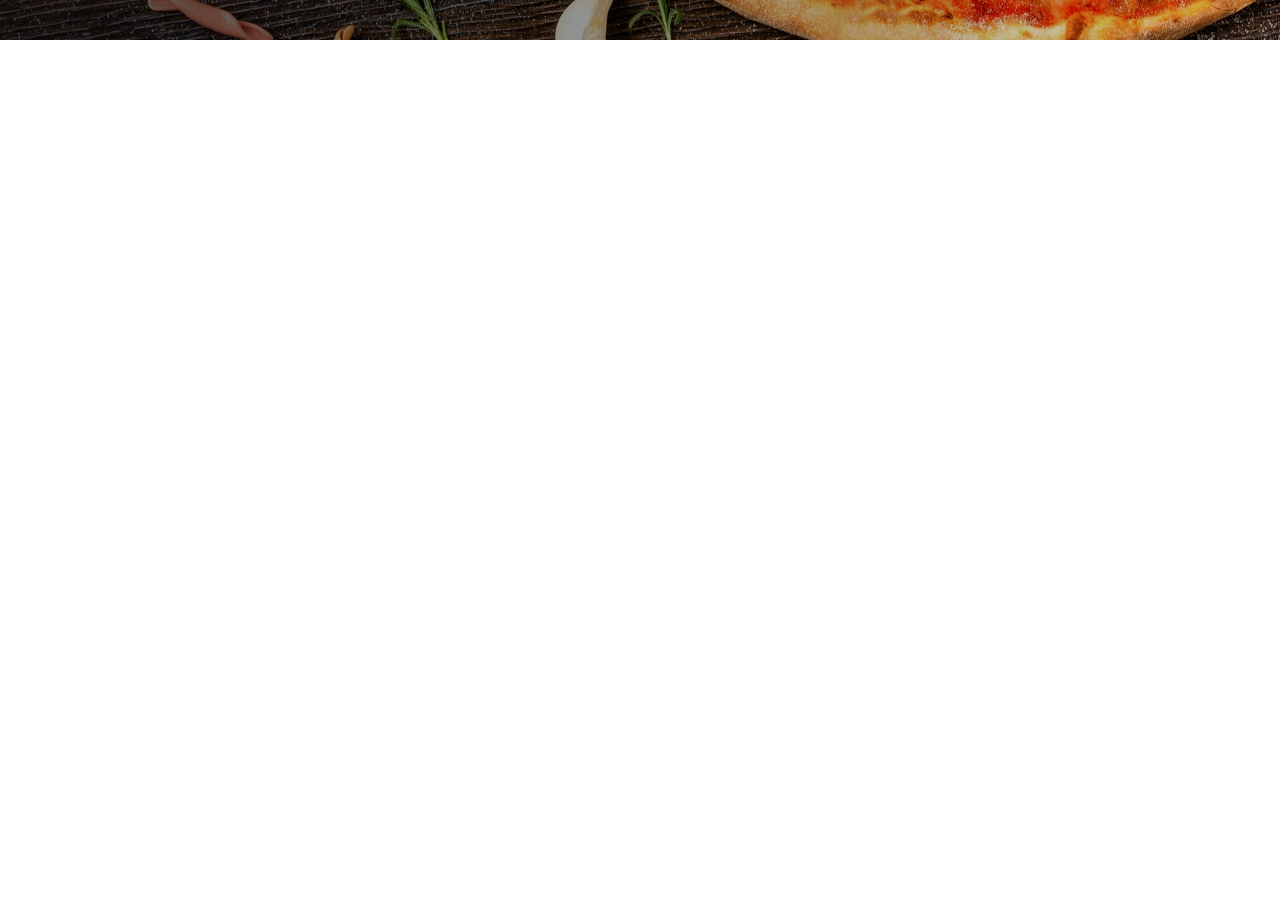
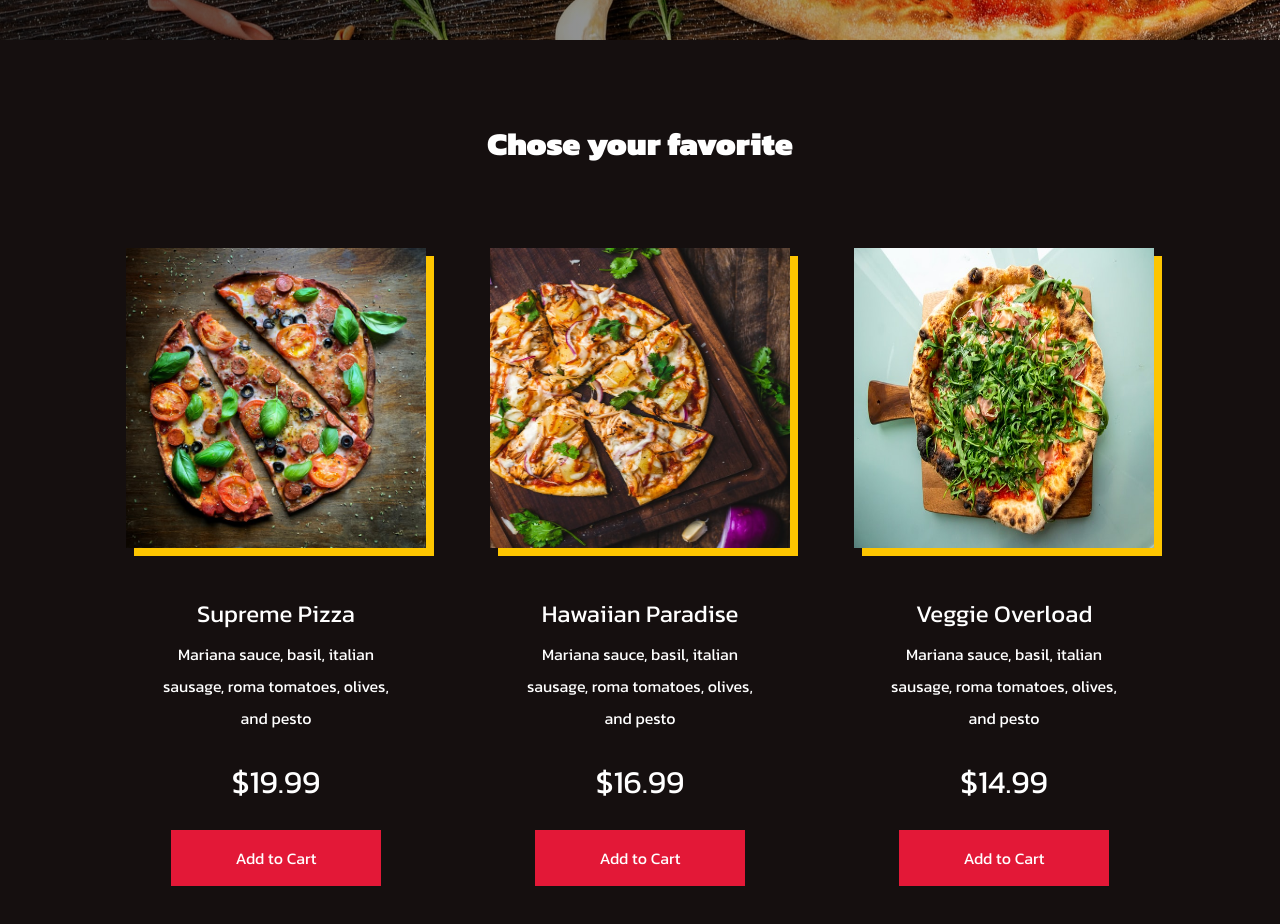
Before and after one commit to thuccv98/pizza, a React (Create React App) app: page / in a window 1280 px wide. Shown: the part 760-1684 px from the top of the page. Before the commit the page ends 880 px from the top, so only its background shows below. Built offline with nearby package versions, Linux system fonts and the light colour scheme.

Commit message:
Create products component

```diff
--- a/src/App.js
+++ b/src/App.js
@@ -1,12 +1,15 @@
 import { BrowserRouter as Router } from 'react-router-dom';
 import { GlobalStyle } from './globalStyle';
 import Hero from './components/Hero';
+import Products from './components/Products';
+import { productData } from './data/productData';
 
 function App() {
   return (
     <Router>
       <GlobalStyle />
       <Hero />
+      <Products heading="Chose your favorite" data={productData} />
     </Router>
   );
 }
--- /dev/null
+++ b/src/components/Products.js
@@ -0,0 +1,98 @@
+import styled from 'styled-components';
+
+const ProductsContainer = styled.div`
+  width: 100vw;
+  min-height: 100vh;
+  padding: 5rem calc((100vh - 1300px) / 2);
+  background: #150f0f;
+  color: #fff;
+`;
+
+const ProductWraper = styled.div`
+  display: flex;
+  flex-wrap: wrap;
+  justify-content: center;
+  margin: 0 auto;
+`;
+
+const ProductCard = styled.div`
+  margin: 0 2rem;
+  line-height: 2;
+  width: 300px;
+`;
+
+const ProductImg = styled.img`
+  height: 300px;
+  min-width: 300px;
+  max-width: 100%;
+  box-shadow: 8px 8px #fdc500;
+`;
+
+const ProductsHeading = styled.h1`
+  font-size: clamp(2rem, 2.5vw, 3rem);
+  text-align: center;
+  margin-bottom: 5rem;
+`;
+
+const ProductTitle = styled.h2`
+  font-weight: 400;
+  font-size: 1.5rem;
+`;
+
+const ProductInfo = styled.div`
+  display: flex;
+  flex-direction: column;
+  justify-content: center;
+  align-items: center;
+  padding: 2rem;
+  text-align: center;
+`;
+const ProductDesc = styled.p`
+  margin-bottom: 1rem;
+`;
+
+const ProductPrice = styled.p`
+  margin-bottom: 1rem;
+  font-size: 2rem;
+`;
+
+const ProductButton = styled.button`
+  font-size: 1rem;
+  padding: 1rem 4rem;
+  border: none;
+  background: #e31837;
+  color: #fff;
+  transition: 0.2 ease-out;
+
+  &:hover {
+    background: #ffc500;
+    transition: 0.2s ease-out;
+    cursor: pointer;
+    color: #000;
+  }
+`;
+
+const Products = ({ heading, data }) => {
+  return (
+    <ProductsContainer>
+      <ProductsHeading>{heading}</ProductsHeading>
+      <ProductWraper>
+        {data.map((product, index) => {
+          return (
+            <ProductCard key={index}>
+              <ProductImg src={product.img} alt={product.alt} />
+              <ProductInfo>
+                <ProductTitle>{product.name}</ProductTitle>
+                <ProductDesc>{product.desc}</ProductDesc>
+                <ProductPrice>{product.price}</ProductPrice>
+                <ProductButton>{product.button}</ProductButton>
+              </ProductInfo>
+            </ProductCard>
+          );
+        })}
+      </ProductWraper>
+    </ProductsContainer>
+  );
+};
+
+export default Products;
--- /dev/null
+++ b/src/data/productData.js
@@ -0,0 +1,30 @@
+import product1 from '../images/product-1.jpg';
+import product2 from '../images/product-2.jpg';
+import product3 from '../images/product-3.jpg';
+
+export const productData = [
+  {
+    img: product1,
+    alt: 'Pizza',
+    name: 'Supreme Pizza',
+    desc: 'Mariana sauce, basil, italian sausage, roma tomatoes, olives, and pesto',
+    price: '$19.99',
+    button: 'Add to Cart',
+  },
+  {
+    img: product2,
+    alt: 'Pizza',
+    name: 'Hawaiian Paradise',
+    desc: 'Mariana sauce, basil, italian sausage, roma tomatoes, olives, and pesto',
+    price: '$16.99',
+    button: 'Add to Cart',
+  },
+  {
+    img: product3,
+    alt: 'Pizza',
+    name: 'Veggie Overload',
+    desc: 'Mariana sauce, basil, italian sausage, roma tomatoes, olives, and pesto',
+    price: '$14.99',
+    button: 'Add to Cart',
+  },
+];
```
